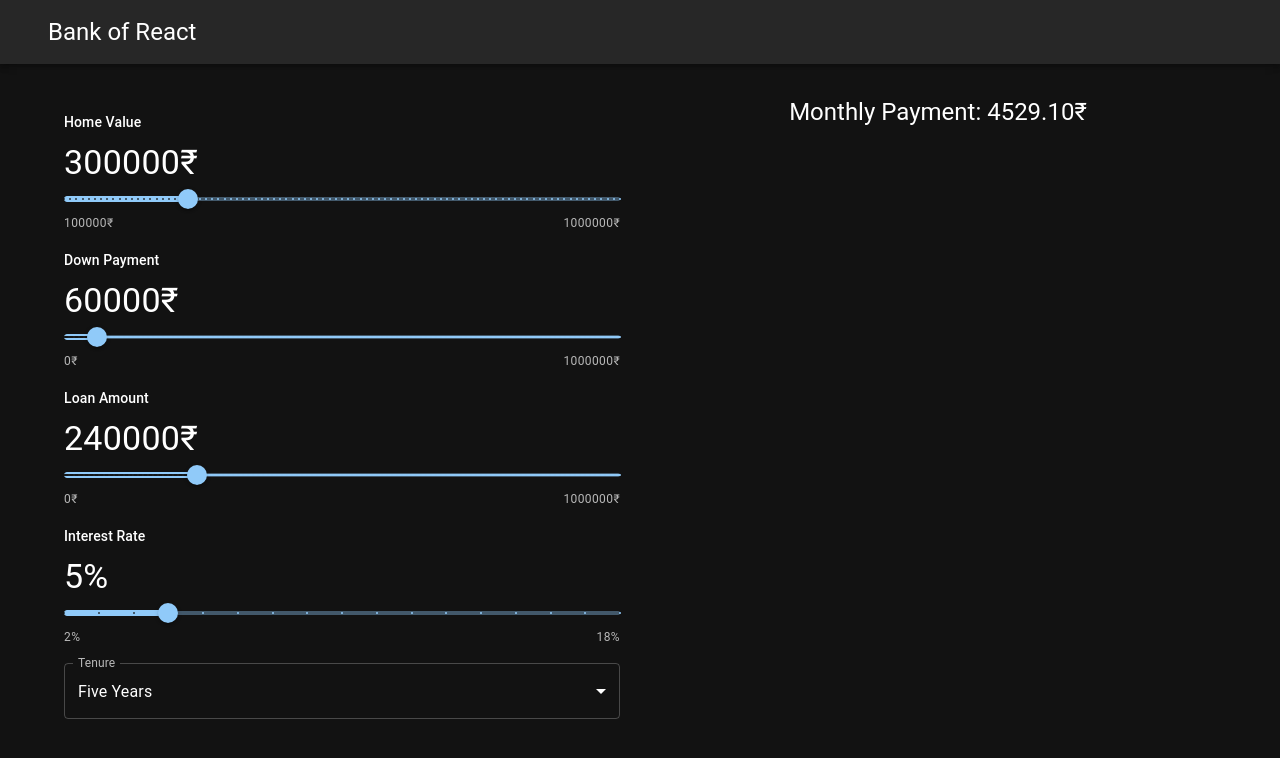
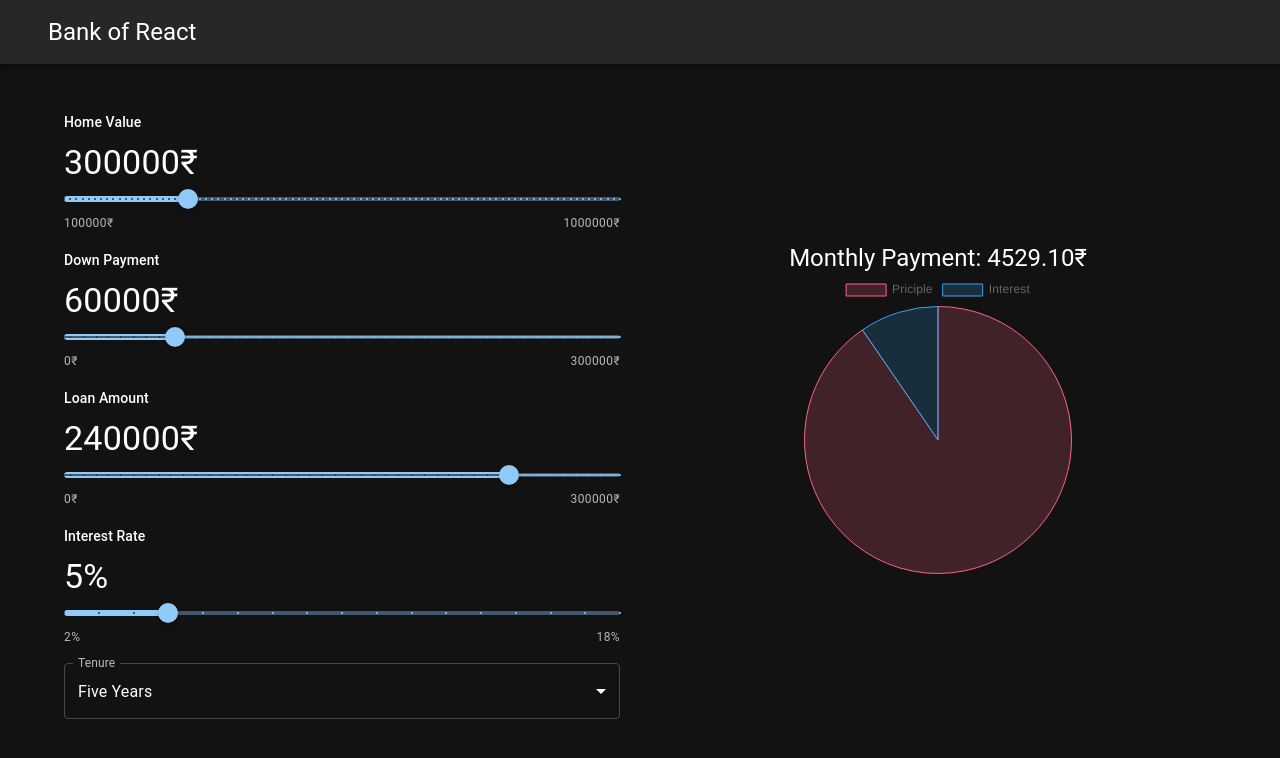
Before and after one commit to thejas-1999/mortgage-calculator-react, a React (Vite) app in the folder mortgage-calculator/: page / in a window 1280 px wide. Shown: the top 758 px of the page. Built offline with nearby package versions, Linux system fonts and the light colour scheme.

Commit message:
Add the pichart to the project and completed

```diff
--- a/mortgage-calculator/src/App.jsx
+++ b/mortgage-calculator/src/App.jsx
@@ -19,7 +19,7 @@ function App() {
     <>
       <Navbar />
       <Container maxWidth="lg" sx={{ mt: 4 }}>
-        <Grid container spacing={5}>
+        <Grid container spacing={5} alignItems={"center"}>
           <Grid item xs={12} md={6}>
             <SliderSelect data={data} setData={setData} />
             <TenureSelect data={data} setData={setData} />
--- a/mortgage-calculator/src/Components/Result.jsx
+++ b/mortgage-calculator/src/Components/Result.jsx
@@ -1,4 +1,9 @@
+import React from "react";
 import { Stack, Typography } from "@mui/material";
+import { Pie } from "react-chartjs-2";
+import { Chart as ChartJS, ArcElement, Tooltip, Legend } from "chart.js";
+
+ChartJS.register(ArcElement, Tooltip, Legend);
 
 const Result = ({ data }) => {
   const { homeValue, downPayment, loanAmount, loanTerm, interestRate } = data;
@@ -13,11 +18,29 @@ const Result = ({ data }) => {
 
   const totalInterestGenerated = monthlyPayment * totalMonths - loanAmount;
 
+  const chartData = {
+    labels: ["Priciple", "Interest"],
+    datasets: [
+      {
+        label: "Total",
+        data: [homeValue, totalInterestGenerated],
+        backgroundColor: ["rgba(255, 99, 132, 0.2)", "rgba(54, 162, 235, 0.2)"],
+        borderColor: ["rgba(255, 99, 132, 1)", "rgba(54, 162, 235, 1)"],
+        borderWidth: 1,
+      },
+    ],
+  };
+
   return (
     <Stack>
       <Typography textAlign={"center"} variant="h5">
         Monthly Payment: {monthlyPayment.toFixed(2)}₹
       </Typography>
+      <Stack direction="row" justifyContent="center">
+        <div>
+          <Pie data={chartData} />
+        </div>
+      </Stack>
     </Stack>
   );
 };
--- a/mortgage-calculator/src/Components/SliderSelect.jsx
+++ b/mortgage-calculator/src/Components/SliderSelect.jsx
@@ -24,7 +24,7 @@ const SliderSelect = ({ data, setData }) => {
       <SliderComponent
         label="Down Payment"
         min={0}
-        max={1000000}
+        max={data.homeValue}
         defaultValue={data.downPayment}
         value={data.downPayment}
         step={1000}
@@ -40,7 +40,7 @@ const SliderSelect = ({ data, setData }) => {
       <SliderComponent
         label="Loan Amount"
         min={0}
-        max={1000000}
+        max={data.homeValue}
         defaultValue={data.loanAmount}
         value={data.loanAmount}
         step={1000}
```
